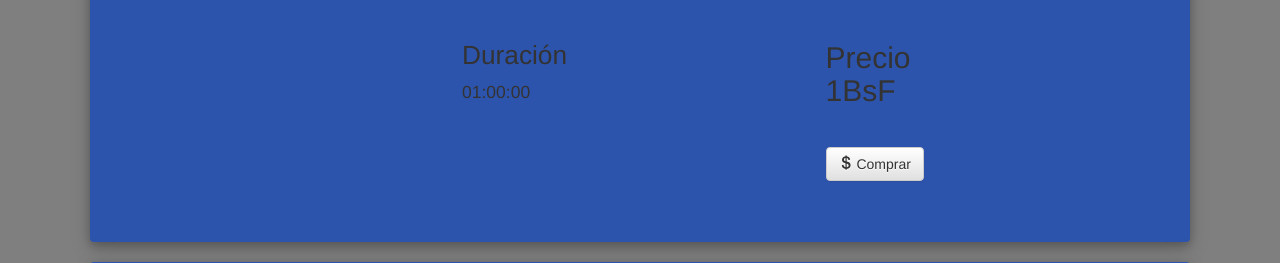
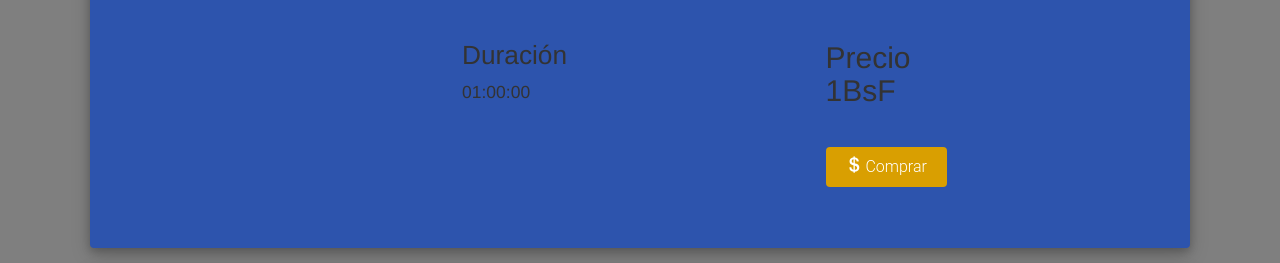
Before and after one commit to SoftARV/F4movies-web-page, a PHP site: page /descripcion.php?pelicula=1 in a window 1280 px wide. Shown: the part 387-650 px from the top of the page. Run offline with PHP 8.4, Linux system fonts and the light colour scheme; data comes from the database, SQL or seed files in the repository; some libraries are stand-ins or nearby versions.

Commit message:
Cambios de vista de descripcion

```diff
--- a/css/style-descripcion.css
+++ b/css/style-descripcion.css
@@ -33,6 +33,32 @@ img.poster{
   	margin-bottom: 30px
 }
 
+button.comprar {
+    height: 40px;
+    margin: 0;
+    padding: 0 20px;
+    vertical-align: middle;
+    background: #D99F01;
+    border: 0;
+    font-family: 'Roboto', sans-serif;
+    font-size: 16px;
+    font-weight: 300;
+    line-height: 40px;
+    color: #fff;
+    -moz-border-radius: 4px; -webkit-border-radius: 4px; border-radius: 4px;
+    text-shadow: none;
+    -moz-box-shadow: none; -webkit-box-shadow: none; box-shadow: none;
+    -o-transition: all .3s; -moz-transition: all .3s; -webkit-transition: all .3s; -ms-transition: all .3s; transition: all .3s;
+}
+
+button.comprar:hover { opacity: 0.6; color: #fff; }
+
+button.comprar:active { outline: 0; opacity: 0.6; color: #fff; -moz-box-shadow: none; -webkit-box-shadow: none; box-shadow: none; }
+
+button.comprar:focus { outline: 0; opacity: 0.6; background: #B68601; color: #fff; }
+
+button.comprar:active:focus, button.comprar.active:focus { outline: 0; opacity: 0.6; background: #166B0A; color: #fff; }
+
 div.panel{
 	background-color: #2D54AD;
 	box-shadow: 0 4px 8px 0 rgba(0, 0, 0, 0.2), 0 6px 20px 0 rgba(0, 0, 0, 0.19);
--- a/descripcion.php
+++ b/descripcion.php
@@ -82,8 +82,7 @@
 							</div>
 							<div class="row">
 								<div class="col-lg-offset-6 col-lg-2">
-									<button type="button" class="btn btn-default" value="<?php echo $_SESSION['ID_pelicula'];?>" aria-label="Left Align"
-									onclick="addCar(this)">
+									<button type="button" class="btn btn-md comprar" value="<?php echo $_SESSION['ID_pelicula'];?>" aria-label="Left Align" onclick="addCar(this)">
   									<span class="glyphicon glyphicon-usd" aria-hidden="true"></span> Comprar</button>
 							</div>
 						</div>
```
